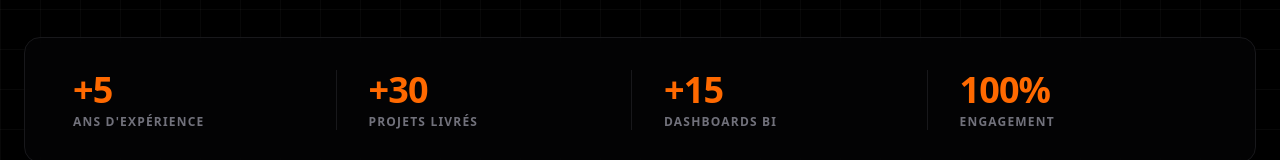
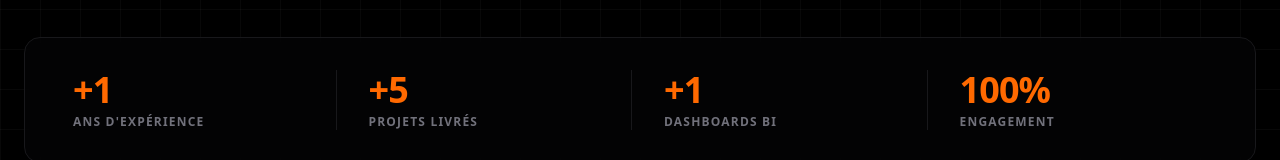
Before and after one commit to tsogoserena/mon-portfolio, a React (Vite) app: page / in a window 1280 px wide. Shown: the part 791-951 px from the top of the page. Built offline with nearby package versions, Linux system fonts and the light colour scheme.

Commit message:
modification dimension

```diff
--- a/src/pages/Home.tsx
+++ b/src/pages/Home.tsx
@@ -13,9 +13,9 @@ export default function Portfolio() {
   const [isMenuOpen, setIsMenuOpen] = useState(false);
 
   const stats = [
-    { value: "+5", label: "ANS D'EXPÉRIENCE" },
-    { value: "+30", label: "PROJETS LIVRÉS" },
-    { value: "+15", label: "DASHBOARDS BI" },
+    { value: "+1", label: "ANS D'EXPÉRIENCE" },
+    { value: "+5", label: "PROJETS LIVRÉS" },
+    { value: "+1", label: "DASHBOARDS BI" },
     { value: "100%", label: "ENGAGEMENT" },
   ];
 
```
